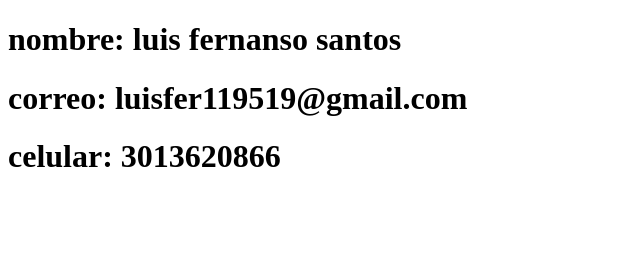
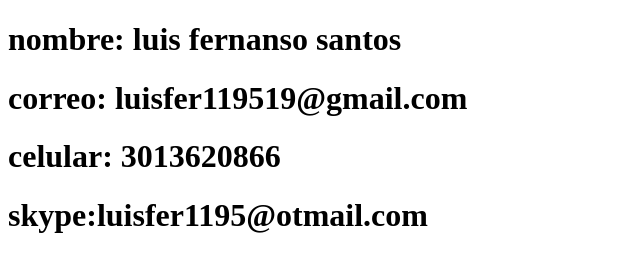
Before and after one commit to luis119519/DSW-LUISSANTOS-, a plain HTML site: page index.html in a window 1280 px wide. Shown: the whole page, without its empty margins (0-640 px from the left). Drawn offline with Linux system fonts and the light colour scheme.

Commit message:
Update index.html

```diff
--- a/index.html
+++ b/index.html
@@ -9,7 +9,7 @@
    <h1>nombre: luis fernanso santos </h1>
    <h1>correo: luisfer119519@gmail.com</h1>
    <h1>celular: 3013620866</h1>
-
+   <h1>skype:luisfer1195@otmail.com </h1>
 
 </body>
 </html>
```
